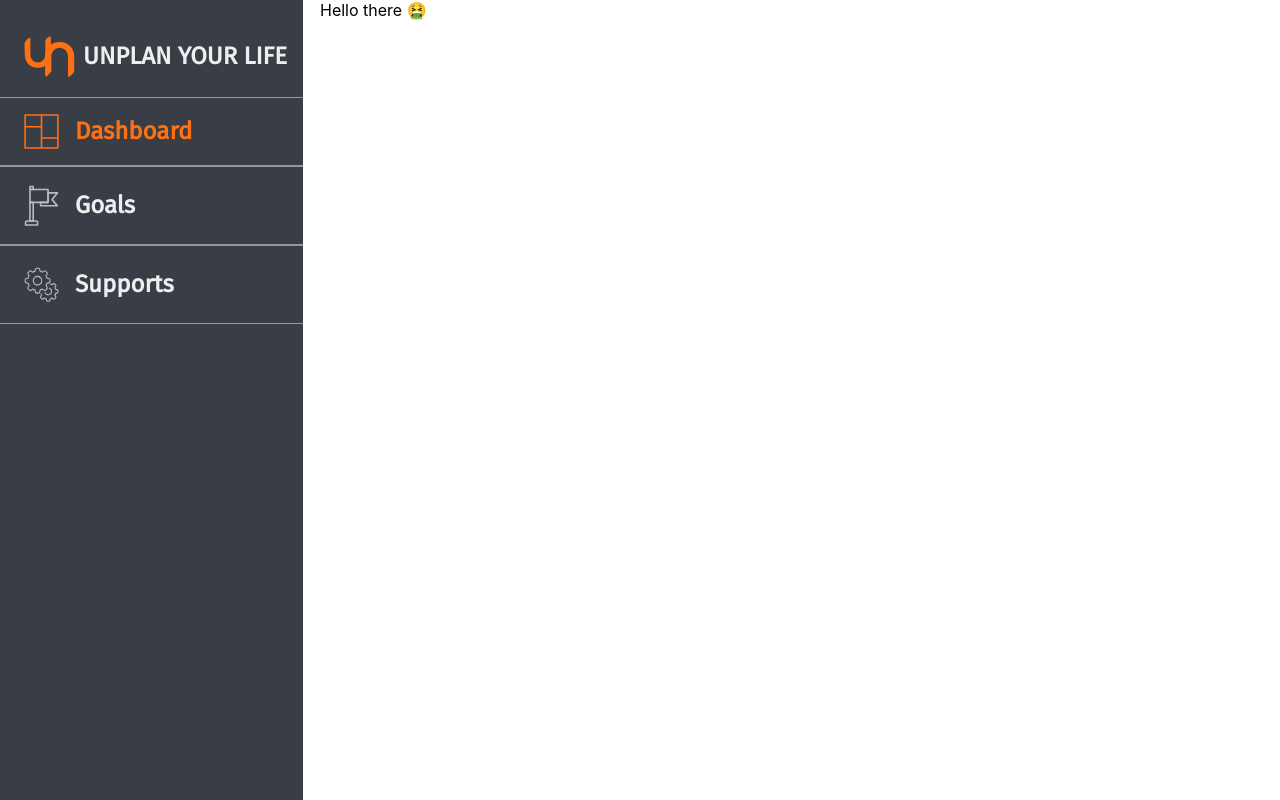
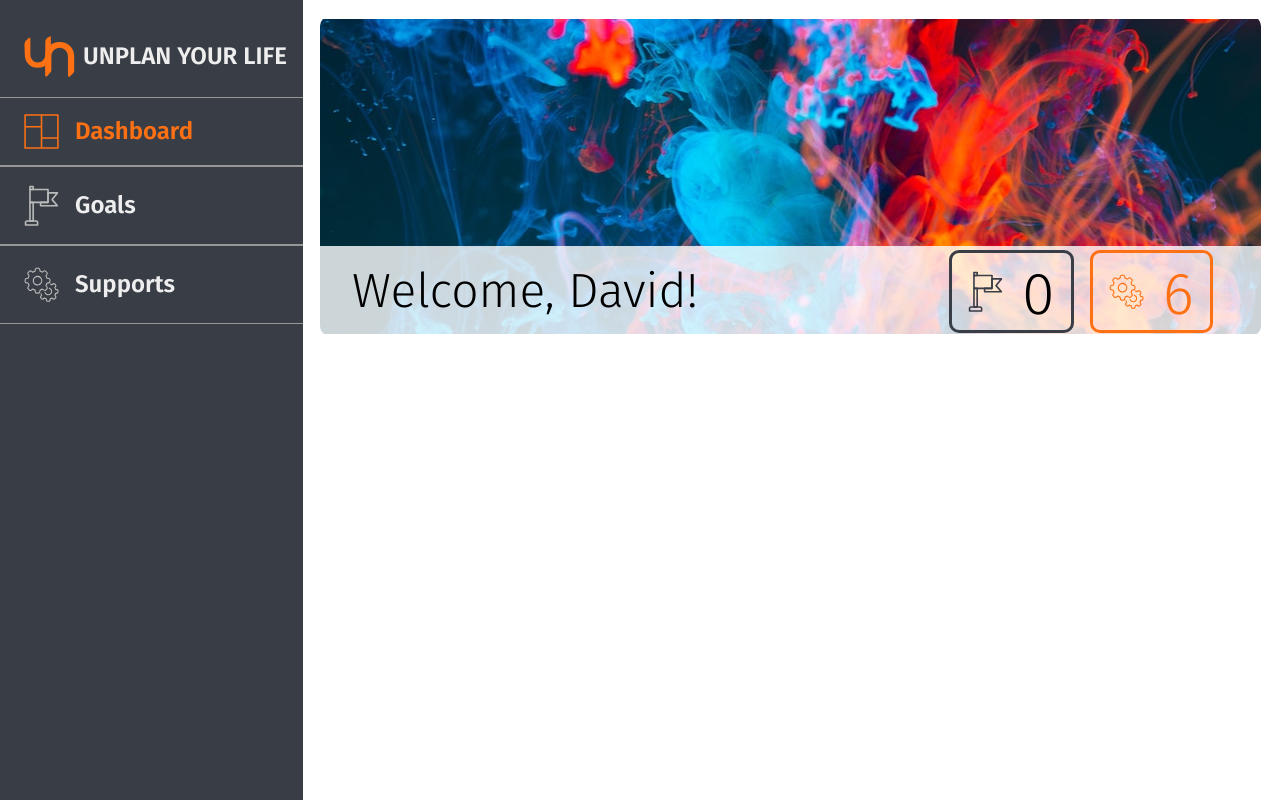
Before and after one commit to davidholbrook/unplan, a React (Create React App) app: page / in a window 1280 px wide. Built offline with nearby package versions, Linux system fonts and the light colour scheme.

Commit message:
Finshed Welcome Component
Signed-off-by: David Holbrook <david@davidholbrook.info>

```diff
--- a/public/index.html
+++ b/public/index.html
@@ -10,7 +10,7 @@
     <meta name="theme-color" content="#000000" />
     <link rel="manifest" href="%PUBLIC_URL%/manifest.json" />
     <link
-      href="https://fonts.googleapis.com/css?family=Fira+Sans"
+      href="https://fonts.googleapis.com/css?family=Fira+Sans:300,400,600"
       rel="stylesheet"
     />
     <title>Unplan - A diffrent way to plan life's little events</title>
--- a/src/pages/index.js
+++ b/src/pages/index.js
@@ -1,13 +1,95 @@
 import React from "react";
 import Helmet from "react-helmet";
+import styled, { css } from "styled-components";
+
+import profilePic from "../images/profile-image.jpg";
+import Goals from "../components/icons/goals";
+import Support from "../components/icons/support";
 
 const Index = () => {
   return (
     <div>
-      <Helmet title="Hello" />
-      Hello there 🤮
+      <Helmet title="Unplan | David's Dashboard" />
+      <Welcome>
+        <Details>
+          <h2>Welcome, David!</h2>
+          <span>
+            <Meter>
+              <Goals />0
+            </Meter>
+            <Meter active>
+              <Support iconFill="#FD7014" />6
+            </Meter>
+          </span>
+        </Details>
+      </Welcome>
     </div>
   );
 };
 
 export default Index;
+
+const Welcome = styled.div`
+  background: #ffffff url(${profilePic}) center no-repeat;
+  background-blend-mode: multiply;
+
+  width: 98%;
+  max-width: 1000px;
+  height: 20rem;
+
+  border-radius: 10px;
+
+  display: flex;
+  align-items: flex-end;
+
+  margin: 1rem 0 0 0;
+`;
+
+const Details = styled.div`
+  background: #eeeeee;
+  @supports (background: rgba(255, 255, 255, 0.8)) {
+    background: rgba(255, 255, 255, 0.8);
+  }
+
+  width: 100%;
+  padding: 0 2rem;
+
+  display: flex;
+  align-items: center;
+  justify-content: space-between;
+
+  h2 {
+    font-size: 3rem;
+    font-family: "Fira Sans", sans-serif;
+    font-weight: 300;
+
+    margin: 1rem 0;
+  }
+`;
+
+const Meter = styled.div`
+  border: #393e46 3px solid;
+  border-radius: 10px;
+
+  display: inline-block;
+  padding: 1rem;
+  margin-right: 1rem;
+
+  font-size: 3.7rem;
+  font-weight: lighter;
+
+  vertical-align: center;
+  line-height: 0;
+  font-family: "Fira Sans", sans-serif;
+
+  svg {
+    margin-right: 1.2rem;
+  }
+
+  ${props =>
+    props.active &&
+    css`
+      border-color: #fd7014;
+      color: #fd7014;
+    `}
+`;
```
Also changed, not shown: src/images/profile-image.jpg (added), 1 other file (tests, documents, lock files or other folders).
